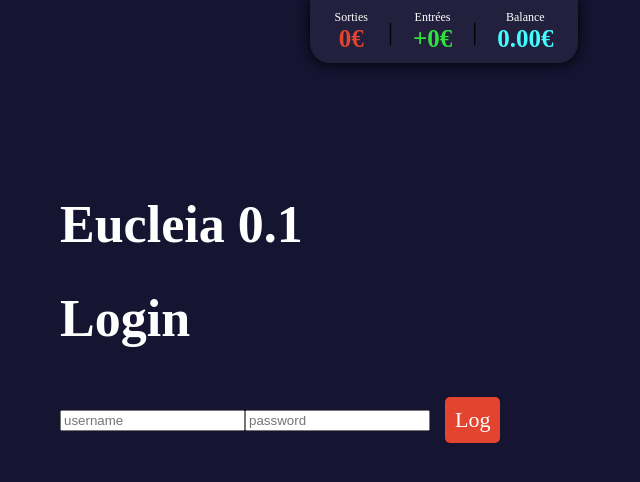
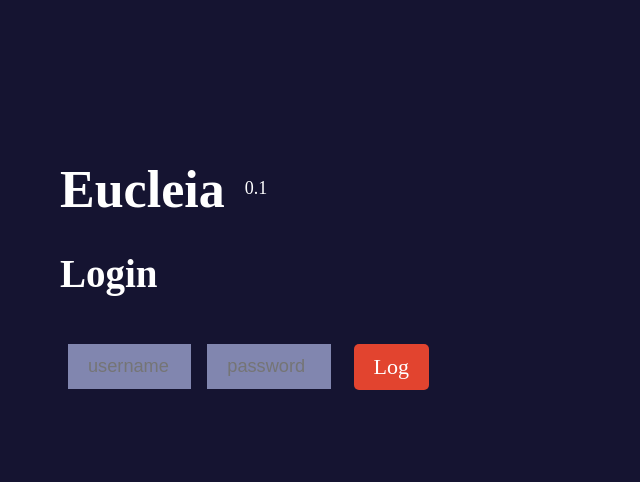
Before and after one commit to Thomas-Zorroche/Eucleia, a React (Create React App) app: page /login in a window 1280 px wide. Shown: the top 482 px of the page, without its empty margins (196-836 px from the left). Built offline with nearby package versions, Linux system fonts and the light colour scheme; no server answers.

Commit message:
minor css change + fix mouse over bar issues

```diff
--- a/src/App.css
+++ b/src/App.css
@@ -32,3 +32,24 @@ a:visited
 a:hover {
 	color:white;
 }
+
+
+input[type=text], input[type=password] {
+  width: 100%;
+  padding: 12px 20px;
+  margin: 8px;
+  box-sizing: border-box;
+  font-size: 0.7em;
+  background-color: var(--blueTypo);
+  border: none;
+  color: white;
+}
+
+svg text {
+  cursor: default;
+  -webkit-user-select: none;
+  -moz-user-select: none;
+  -ms-user-select: none;
+  user-select: none;
+  pointer-events: none;
+}
--- a/src/App.js
+++ b/src/App.js
@@ -71,7 +71,7 @@ function App() {
   return (
     <div className="App">
 
-      <BalanceHeader dateFilter={dateFilter} />
+      {JSON.parse(sessionStorage.getItem("isLogin")) && <BalanceHeader dateFilter={dateFilter} />}
 
       <div id="Container-App">
         <MenuBar />
--- a/src/components/d3/Bar.jsx
+++ b/src/components/d3/Bar.jsx
@@ -5,11 +5,14 @@ export const Bar = ({ value, x, y, height, bandwidth, color, onHover, index }) =
   const [dispalyValue, setDisplayValue] = useState(false);
 
   const onMouseEnter = () => {
+    console.log("e")
     setDisplayValue(true)
     onHover(true, index)
   }
 
   const onMouseLeave = () => {
+    console.log("l")
+
     setDisplayValue(false)
     onHover(false, index)
 
--- a/src/components/ui/SpinBox.jsx
+++ b/src/components/ui/SpinBox.jsx
@@ -32,8 +32,8 @@ export const SpinBox = ({ type, onValueChange }) => {
       const date = new Date();
       const currentIndexMonth = date.getMonth();
 
-      setValue(currentIndexMonth - 1);
-      setStringValue(months[currentIndexMonth - 1] + " 2021");
+      setValue(currentIndexMonth);
+      setStringValue(months[currentIndexMonth] + " 2021");
       setYearOfMonth(date.getFullYear())
     }
     else if (type === ESpinBoxType.YEAR)
--- a/src/pages/LoginPage.jsx
+++ b/src/pages/LoginPage.jsx
@@ -55,20 +55,24 @@ export const LoginPage = () => {
     <div id="Page">
 
       <div id="LoginContainer">
-        <h1>Eucleia 0.1</h1>
+        <div id="Login-title-container">
+          <h1>Eucleia</h1>
+          <p>0.1</p>
+        </div>
 
-        <h1>Login</h1>
+        <h2>Login</h2>
 
-        {loginFailed && <p className="loginFailedWarning">Mauvais identifiant ou mot de passe !</p>}
 
         <form>
-          <input type="text" name="pseudo" placeholder="username" value={pseudo} onChange={(e) => updatePseudo(e)} required/>
+          <input type="text" name="pseudo" autocomplete="off" placeholder="username" value={pseudo} onChange={(e) => updatePseudo(e)} required/>
 
           <input type="password" name="password" placeholder="password" defaultValue={password} onChange={(e) => updatePassword(e)} required/>
 
           <BaseButton label="Log" submit={false} callback={onLogin}/>
         </form>
 
+        {loginFailed && <p className="loginFailedWarning">Mauvais identifiant ou mot de passe !</p>}
+
       </div>
 
     </div>
--- a/src/style/component.css
+++ b/src/style/component.css
@@ -29,7 +29,7 @@
   color: white;
   font-family: 'Ubuntu';
   border: 0px none;
-  padding: 10px;
+  padding: 10px 20px 10px 20px;
   margin: 15px;
   border-radius: 5px;
   cursor: pointer;
@@ -250,10 +250,14 @@
   font-size: 22px;
 }
 .transfer-hover {
-  margin: 40px;
+  margin: 0px;
   width: 50vw;
   min-width: 50vw;
-  font-size: 16px;
+  font-size: 18px;
+  margin: 20px;
+  min-height: 70px;
+  max-height: 70px;
+
 }
 .transfer-hover div {
   width: 100%;
@@ -333,8 +337,19 @@
 #LoginContainer input {
   height: 100%;
 }
+#Login-title-container {
+  display: flex;
+  align-items: flex-start;
+  flex-direction: row;
+}
+#Login-title-container h1 {
+  margin: 0 20px 0 0;
+}
+#Login-title-container p {
+  font-size: 18px;
+}
 .loginFailedWarning {
-  color: red;
+  color: var(--red);
 }
 
 
@@ -382,6 +397,8 @@
 }
 
 
+
+
 /* FilterUserCircle */
 .filterUserCircle-container {
   display: flex;
```
